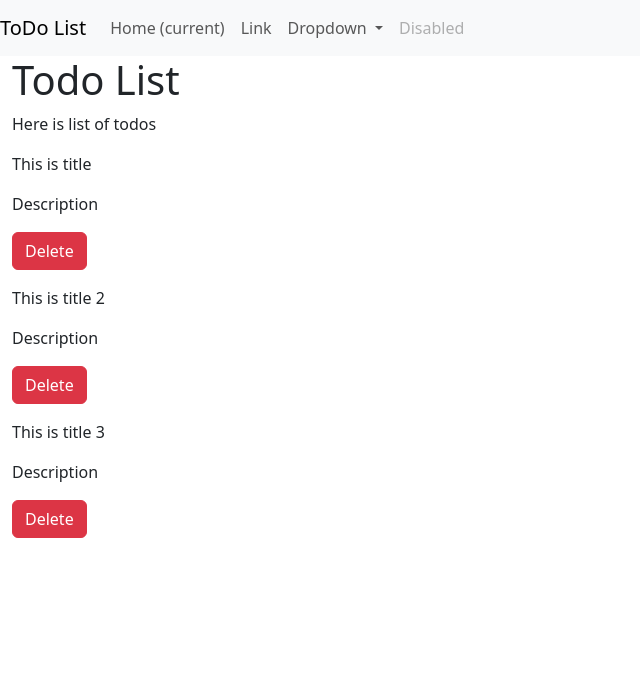
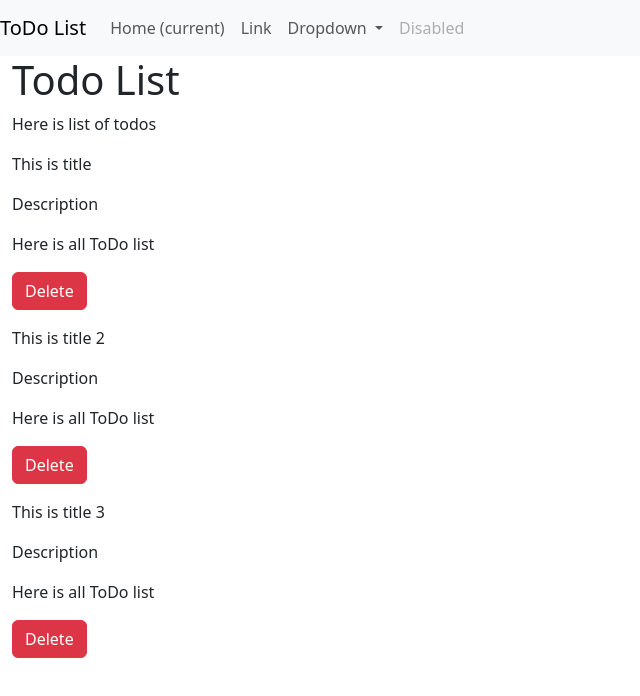
Before and after one commit to ashoksethy/Todo-list, an Angular app: page / in a window 1280 px wide. Shown: the top 696 px of the page, without its empty margins (0-640 px from the left). Built offline with nearby package versions, Linux system fonts and the light colour scheme.

Commit message:
UI changes

```diff
--- a/src/app/MyComponents/todo-item/todo-item.component.html
+++ b/src/app/MyComponents/todo-item/todo-item.component.html
@@ -1,6 +1,6 @@
 <div class="my-3">
     <p>{{todo?.title}}</p>
     <p>{{todo?.desc}}</p>
-    <p></p>
+    <p>Here is all ToDo list</p>
     <button class="btn btn-danger" (click)="onClick()">Delete</button>
 </div>
```
